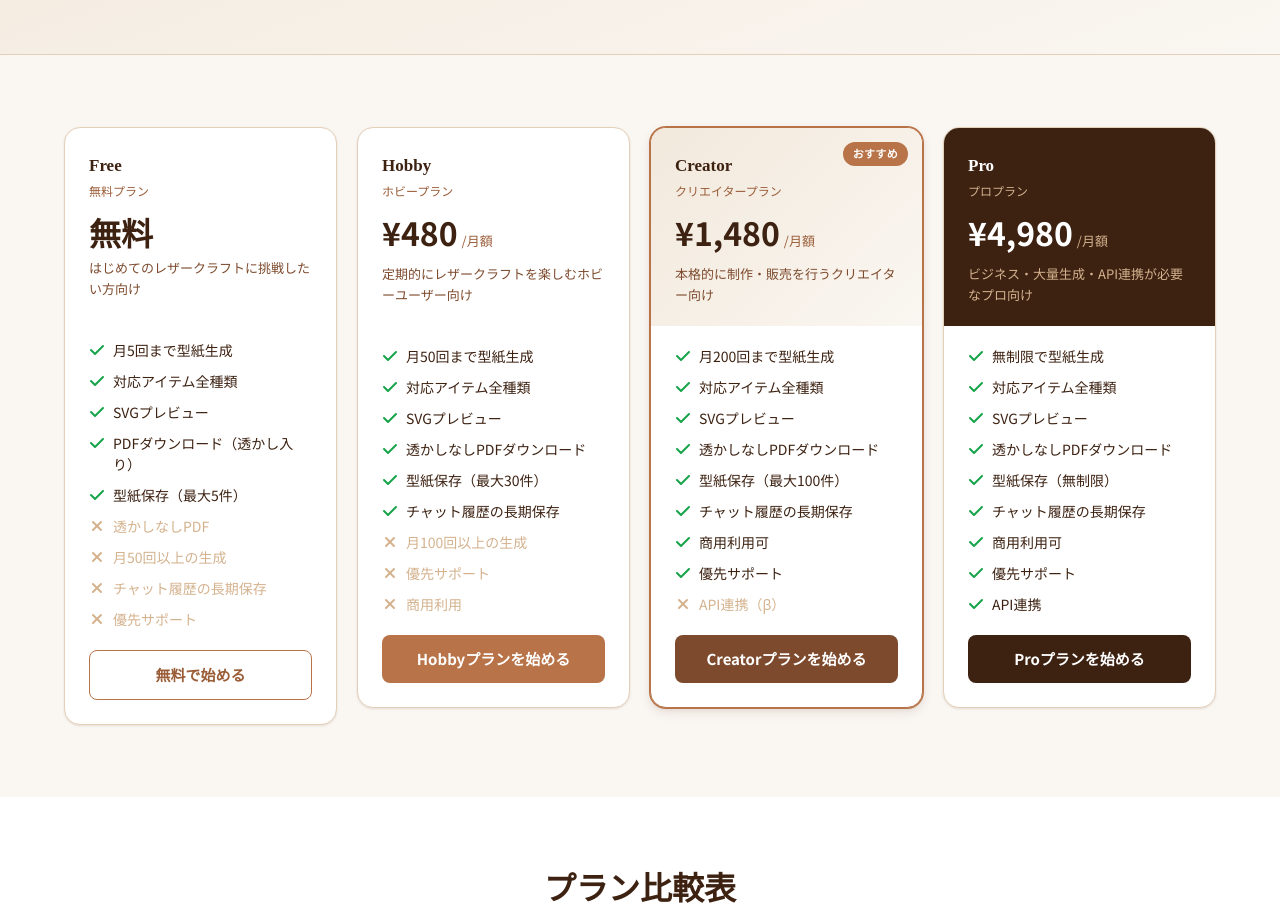
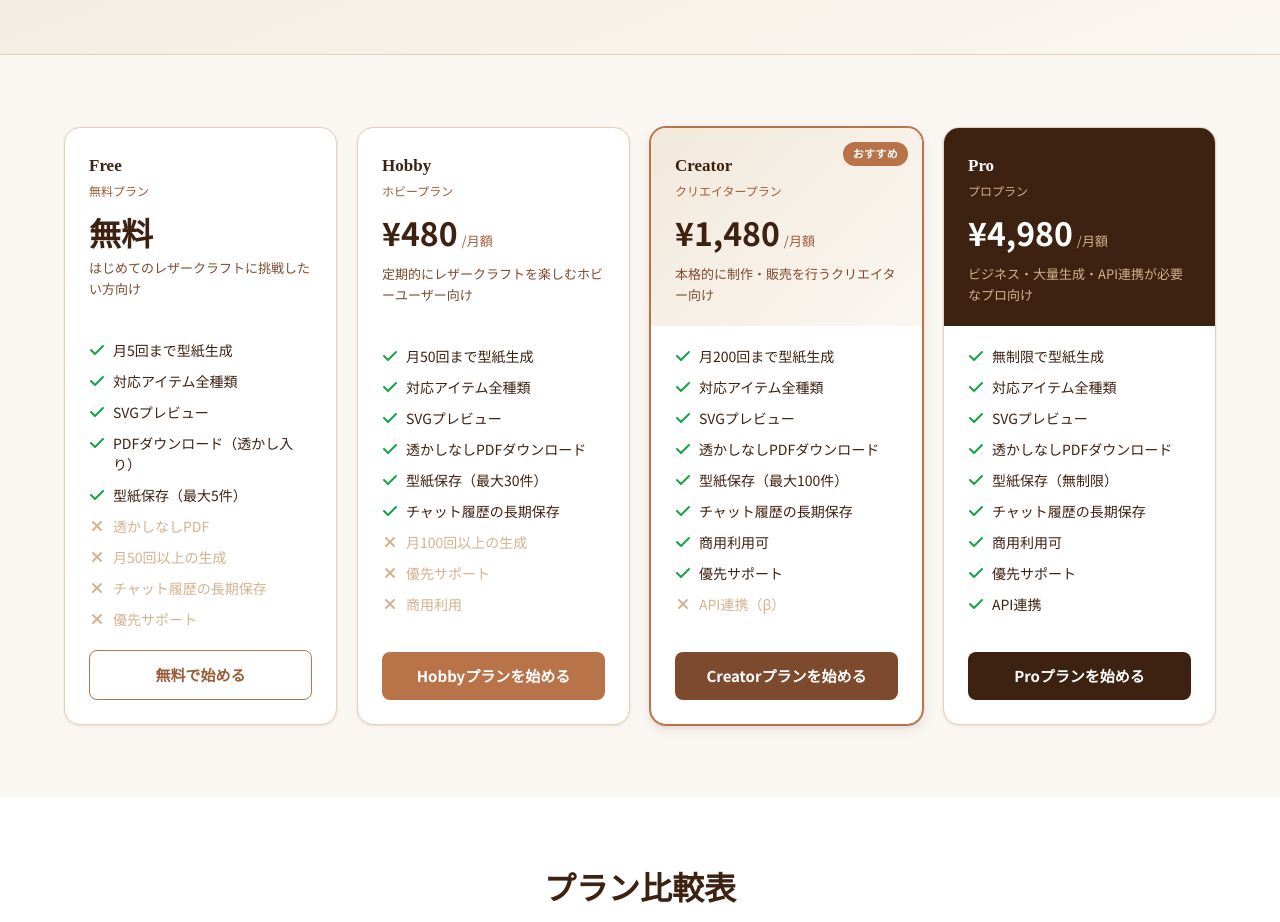
Before and after one commit to R-8211/leathercraft-ai, a React (Vite) app in the folder frontend/: page /pricing in a window 1280 px wide. Shown: the part 280-1202 px from the top of the page. Built offline with nearby package versions, Linux system fonts and the light colour scheme.

Commit message:
chore: 2026-05-10 15:39

```diff
--- a/frontend/src/pages/PricingPage.module.css
+++ b/frontend/src/pages/PricingPage.module.css
@@ -66,7 +66,6 @@
 @media (min-width: 1024px) {
   .plansGrid {
     grid-template-columns: repeat(4, 1fr);
-    align-items: start;
   }
 }
 
@@ -78,6 +77,8 @@
   overflow: hidden;
   box-shadow: var(--shadow-sm);
   transition: box-shadow 0.2s ease, transform 0.2s ease;
+  display: flex;
+  flex-direction: column;
 }
 
 .planCard:hover {
@@ -183,6 +184,9 @@
 /* Plan Features */
 .planFeatures {
   padding: 1.25rem 1.5rem 1.5rem;
+  flex: 1;
+  display: flex;
+  flex-direction: column;
 }
 
 .featureList {
@@ -192,6 +196,7 @@
   display: flex;
   flex-direction: column;
   gap: 0.625rem;
+  flex: 1;
 }
 
 .featureItem {
```
Also changed, not shown: 2 other files (tests, documents, lock files or other folders).
